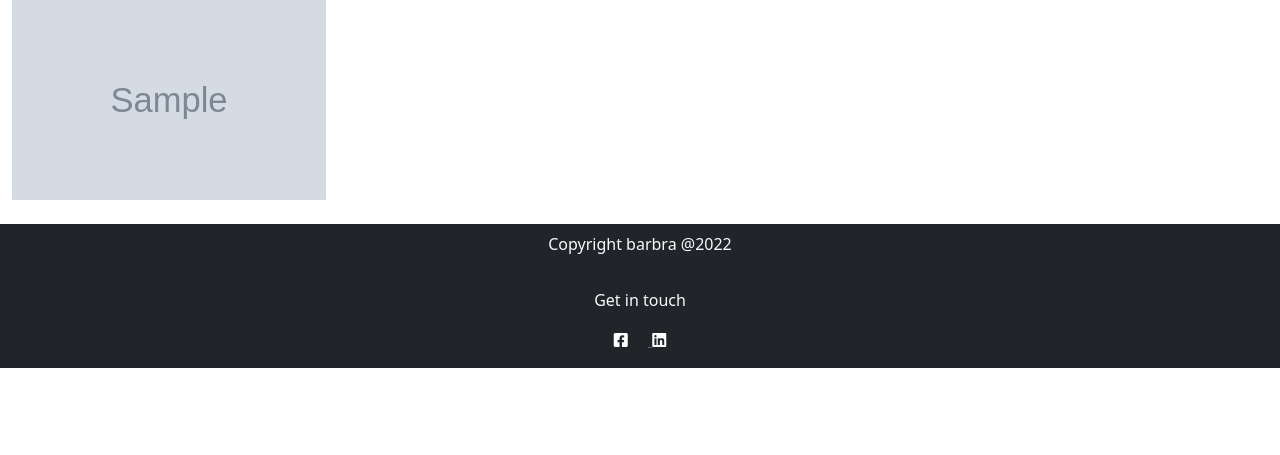
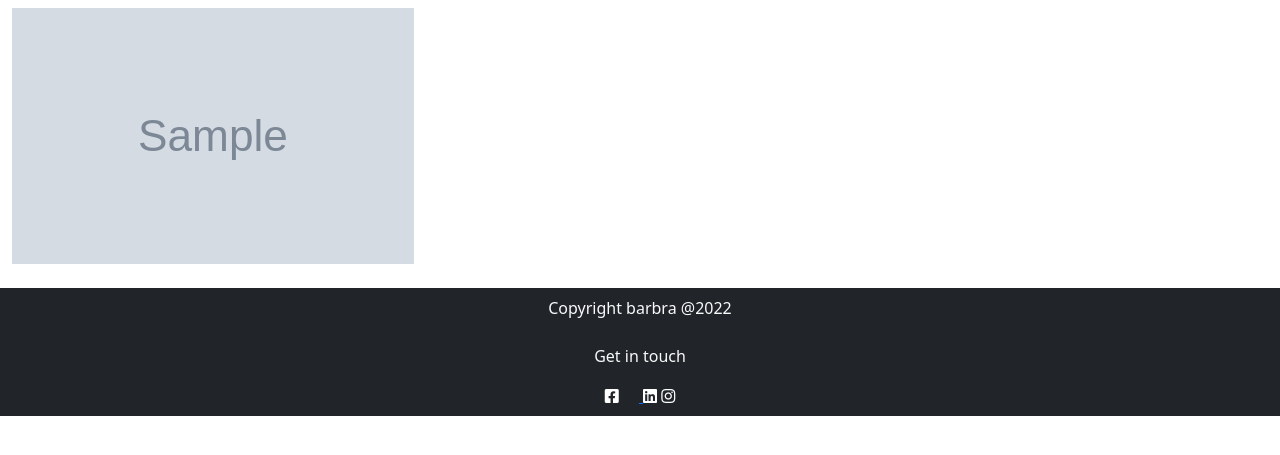
Before and after one commit to barbaramootian/personal_gallery, a Django app: template gallery/templates/gallery/index.html in a window 1280 px wide. Shown: the part 70-525 px from the top of the page. Run offline with Django 3.2, Linux system fonts and the light colour scheme; the template is opened without the code that fills it: most values are stand-ins (such as "Sample title", 1, 10 or a date in 2020); grey boxes marked "Sample" are stand-in pictures; some libraries are stand-ins or nearby versions.

Commit message:
added footer

```diff
--- a/gallery/templates/footer.html
+++ b/gallery/templates/footer.html
@@ -1,10 +1,11 @@
 <footer class="bg-dark mt-4">
     <p class="text-light text-center pt-2">Copyright barbra @2022</p>
-    <div class="text-center p-3">
+    <div class="text-center p-2">
         <p class="text-light font-italic font-weight-bold">Get in touch</p>
         <a href="facebook.com" target="_blank"> <i class="fab fa-facebook-square text-white"></i></a>
         <a href="gmail.com" target="_blank"> <i class="far fa-envelope-square text-white"></i>
         </a>
         <a href="linkedIn.com" target="_blank"> <i class="fab fa-linkedin text-white"></i></a>
+        <a href="instagram.com" target="_blank"> <i class="fab fa-instagram text-white"></i></a>
     </div>
 </footer>
--- a/gallery/templates/gallery/index.html
+++ b/gallery/templates/gallery/index.html
@@ -1,12 +1,12 @@
 
 {% extends 'base.html' %}
 {% block content %}
-<div class="container-fluid" >
+<div class="container-fluid mt-2">
        {% for image in all_image %}
-       <a href=""data-bs-target='#data{{image.id}}' data-bs-toggle="modal">
-        <img style = "width:25%; height:25%;" src="{{image.image.url}}" alt="Image">
+       <a href=""data-bs-target='#data{{image.id}}' class ="mt-4" data-bs-toggle="modal">
+        <img style = "width:32%; height:32%;" src="{{image.image.url}}" alt="Image">
        </a>
-       <div class="modal fade" id="data{{image.id}}" tabindex="-1">
+       <div class="modal fade"id="data{{image.id}}" tabindex="-1">
            <div class="modal-dialog">
            <div class="modal-content">
                <div class="modal-header">
@@ -19,7 +19,6 @@
                                <h3>Location:{{image.location}}</h3>
                                <p>Description:{{image.description}}</p>
                </div>
-               &lt;!&ndash;Added buttons for coping image urls and closing the modal&ndash;&gt;
                <div class="modal-footer">
                 <input type="submit" onClick="Link(this.id)" id="{{image.image.url}}" class="btn btn-success" value="Copy">
                <button type="button" class="btn btn-info" data-bs-dismiss="modal">Close</button>
```
